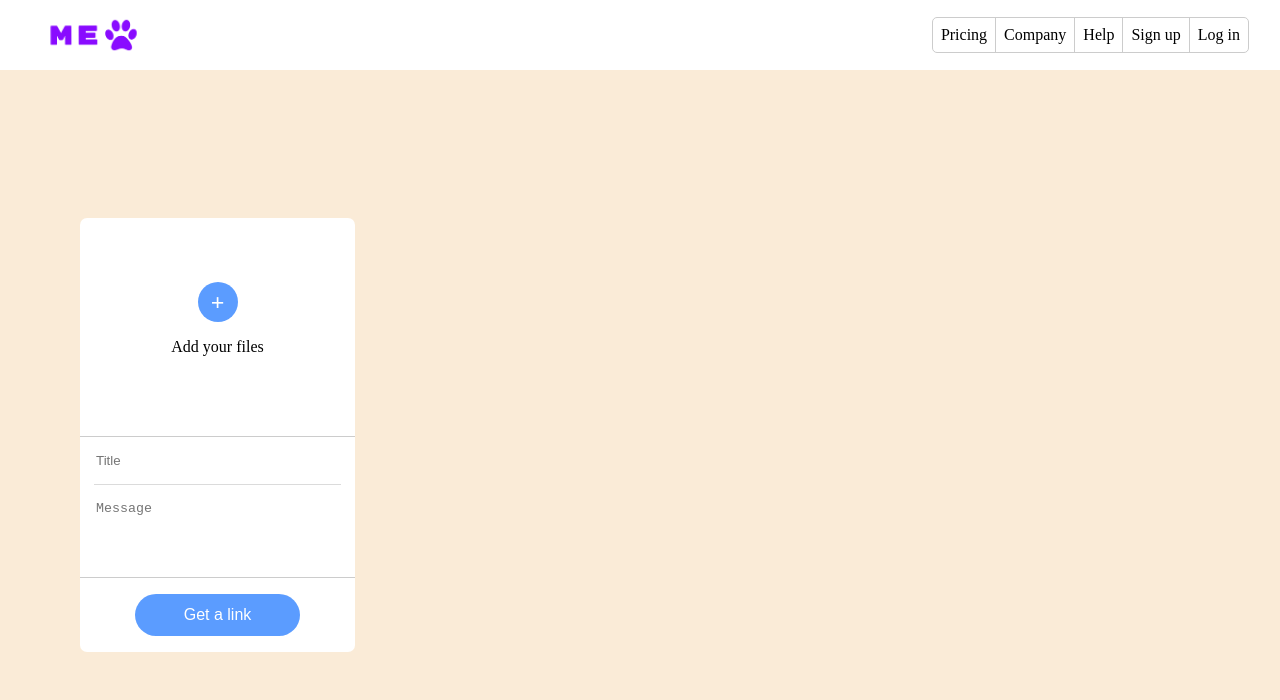
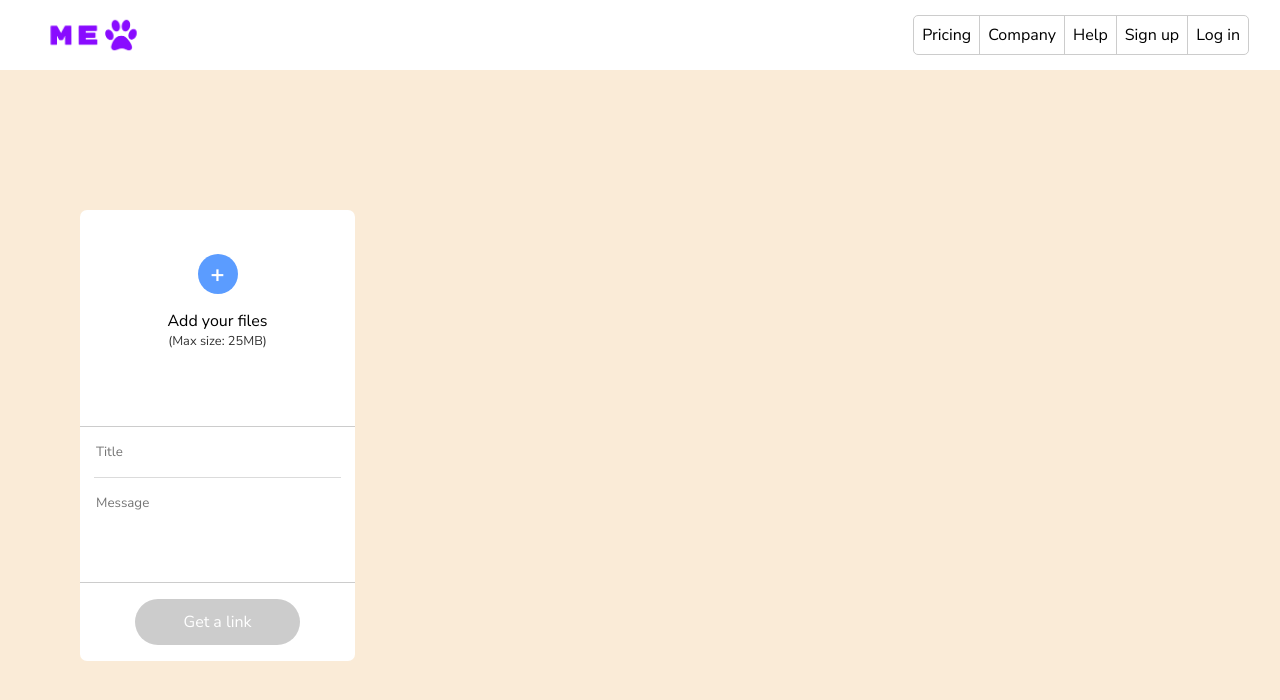
Before and after one commit to faridasad/mew-transfer, a React (Vite) app in the folder client/: page / in a window 1280 px wide. Shown: the top 700 px of the page. Built offline with nearby package versions, Linux system fonts and the light colour scheme.

Commit message:
Display uploaded files

```diff
--- a/client/src/App.jsx
+++ b/client/src/App.jsx
@@ -1,20 +1,22 @@
 import "./app.scss";
 import axios from "axios";
-import { useState } from "react";
+import { useState, useMemo } from "react";
 
 function App() {
-  const [filename, setFilename] = useState("");
+  const [userFiles, setUserFiles] = useState([]);
   const [itemlink, setItemlink] = useState("");
-  const [nextStep, setNextStep] = useState(false);
-  const data = new FormData();
+  const formData = useMemo(() => new FormData(), []);
 
   const uploadFile = (files) => {
+    let arr = [];
     Array.from(files).forEach((file) => {
-      data.append("file", file);
+      formData.append(file.name, file);
+      arr.push(file.name);
+      setUserFiles([...userFiles, ...arr]);
     });
 
-    for (const value of data.values()) {
-      console.log(value);
+    for(const value of formData.values()){
+      console.log(value)
     }
   };
 
@@ -23,11 +25,11 @@ function App() {
     uploadFile(files);
   };
 
-  const getLink = () => {
+  const getLink = (e) => {
+    e.preventDefault()
     axios
-      .post("http://localhost:3000/upload", data)
-      .then(res => console.log(res.statusText))
-      /* .then((res) => setItemlink(res.data.fileLink)); */
+      .post("http://localhost:3000/upload", formData)
+      .then((res) => setItemlink(res.data.fileLink))
   };
 
   return (
@@ -43,8 +45,18 @@ function App() {
         </nav>
       </header>
       <main>
-        <form className="upload-container" encType="multipart/form-data">
-          <div className="add-files">
+        <form className="upload-container" encType="multipart/form-data" onSubmit={getLink}>
+          <div className={"add-files " + (userFiles.length > 0 && "active")}>
+            {userFiles.length > 0 && (
+              <div className="files-con">
+                {userFiles.map((file, index) => (
+                  <span key={index} className="filename">
+                    {file}
+                  </span>
+                ))}
+              </div>
+            )}
+            <div className="wrapper">
               <input
                 onChange={addFile}
                 type="file"
@@ -53,13 +65,11 @@ function App() {
                 required
               />
               <span className="add-button">+</span>
-            <p>Add your files</p>
-            {filename && (
-              <>
-                <span className="divider"></span>
-                <span className="uploaded-filename">{filename}</span>
-              </>
-            )}
+              <span className="input-text">
+                Add your files <br /> <p>(Max size: 25MB)</p>
+              </span>
+              <div className="uploaded-files"></div>
+            </div>
           </div>
           <div className="details">
             <input type="text" name="" id="" placeholder="Title" />
@@ -72,25 +82,24 @@ function App() {
               placeholder="Message"
             ></textarea>
           </div>
-          {nextStep && (
+          {itemlink && (
             <div className="link-container">
               <a href={`http://localhost:3000/${itemlink}`}>{itemlink}</a>
               <span
                 onClick={() =>
-                  navigator.clipboard.writeText(
-                    `http://localhost:3000/${itemlink}`
-                  )
+                  navigator.clipboard.writeText(`http://localhost:3000/${itemlink}`)
                 }
               >
                 <ion-icon name="copy-outline"></ion-icon>
               </span>
             </div>
           )}
-          {!nextStep && (
-            <button type="submit" onClick={(e) => {e.preventDefault(); getLink()} }>
+          <button
+            disabled={userFiles.length === 0}
+            type="submit"
+          >
             Get a link
           </button>
-          )}
         </form>
       </main>
     </>
--- a/client/src/app.scss
+++ b/client/src/app.scss
@@ -4,6 +4,7 @@
   margin: 0;
   padding: 0;
   box-sizing: border-box;
+  font-family: "Nunito Sans", sans-serif;
 }
 
 img {
@@ -71,26 +72,74 @@ main {
       height: 1px;
       margin: 0 auto;
       background-color: #ccc;
-      opacity: .7;
+      opacity: 0.7;
+    }
+
+    .add-files.active {
+      flex-direction: column;
+      justify-content: space-between;
+      align-items: flex-start;
+      margin-top: 1rem;
+
+      .files-con {
+        height: 150px;
+        width: calc(100% - 1rem);
+        margin: 0 auto;
+        display: flex;
+        flex-direction: column;
+        gap: .3em;
+        overflow: auto;
+
+        .filename {
+          background-color: rgb(248, 248, 248);
+          padding: 0.5rem;
+          width: 100%;
+          border-radius: 4px;
+        }
+      }
+
+      /* Custom scrollbar */
+        .files-con::-webkit-scrollbar {
+          width: 5px;
+        }
+        .files-con::-webkit-scrollbar-track {
+          background: rgb(238, 238, 238);
+        }
+        .files-con::-webkit-scrollbar-thumb {
+          border-radius: 20px;
+          border: 3px solid rgb(63, 63, 63);
+        }
+      /* Custom scrollbar */
+
+      .wrapper {
+        justify-content: flex-start;
+
+        flex-direction: row;
+        padding: 0 1.5rem;
+      }
     }
 
     .add-files {
+      height: 200px;
+      display: flex;
+      align-items: center;
+      justify-content: center;
 
+      .wrapper {
+        width: 100%;
+        padding: 3rem 1.5rem;
+        gap: 1rem;
         position: relative;
         display: flex;
         flex-direction: column;
         align-items: center;
-      gap: 1rem;
-      padding: 4rem 1.5rem;
+        justify-content: center;
 
         input[type="file"] {
+          position: absolute;
+          inset: 0;
           cursor: pointer;
-        position: absolute;
-        top: 0;
-        bottom: 0;
-        left: 0;
-        right: 0;
-        color: transparent;
+          opacity: 0;
         }
         input[type="file"]::-webkit-file-upload-button {
           visibility: hidden;
@@ -118,38 +167,38 @@ main {
           z-index: 2;
         }
 
+        .input-text {
+          text-align: center;
+          pointer-events: none;
+
           p {
-        pointer-events: none;
-        z-index: 2;
+            font-size: 0.8rem;
+            opacity: 0.8;
           }
-
-      .uploaded-filename {
-        font-size: 1.3rem;
-        font-weight: 500;
+        }
       }
     }
 
     .details {
-
       display: flex;
       flex-direction: column;
 
       border-top: 1px solid #ccc;
       border-bottom: 1px solid #ccc;
 
-      input:focus::placeholder, textarea:focus::placeholder {
+      input:focus::placeholder,
+      textarea:focus::placeholder {
         opacity: 0;
       }
 
-      input, textarea {
+      input,
+      textarea {
         width: 100%;
         padding: 1rem;
         border: 0;
         outline: 0;
         resize: none;
       }
-
-
     }
 
     .link-container {
@@ -171,11 +220,11 @@ main {
         display: flex;
         align-items: center;
         justify-content: center;
-        padding: .5rem;
+        padding: 0.5rem;
         border-radius: 50%;
-        transition: .2s background-color;
+        transition: 0.2s background-color;
 
-        &:hover{
+        &:hover {
           background-color: rgb(220, 220, 220);
         }
       }
@@ -184,19 +233,22 @@ main {
     button {
       width: 60%;
       margin-inline: auto;
-      padding: .75rem 1rem;
+      padding: 0.75rem 1rem;
       background-color: rgba(50 132 255 / 0.8);
       border: none;
       border-radius: 2rem;
       color: #fff;
       font-size: 1rem;
-      cursor: pointer;
     }
 
-    button:hover {
+    button:disabled {
+      cursor: not-allowed;
+      background-color: #ccc;
+    }
+
+    button:hover:enabled {
+      cursor: pointer;
       background-color: rgba(50 132 255 / 1);
     }
-
-
   }
 }
```
Lines whose indentation alone changed are shown as unchanged.
